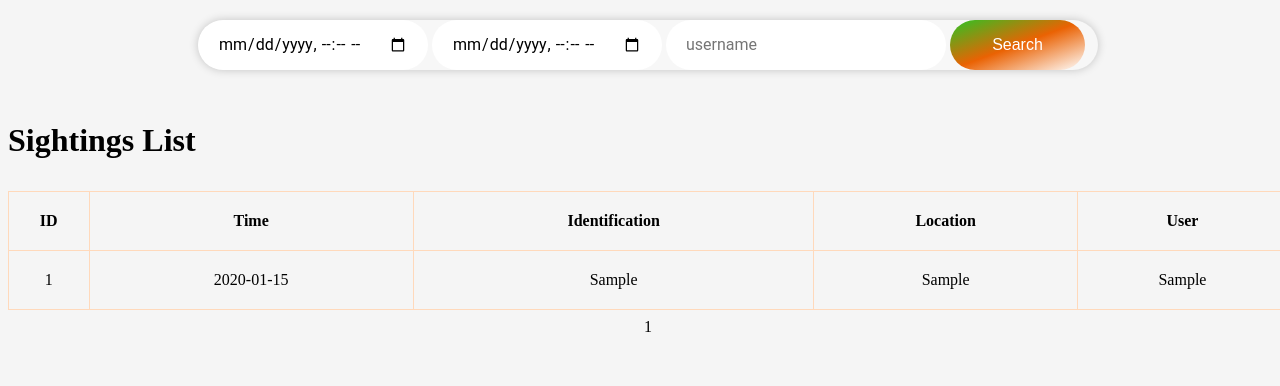
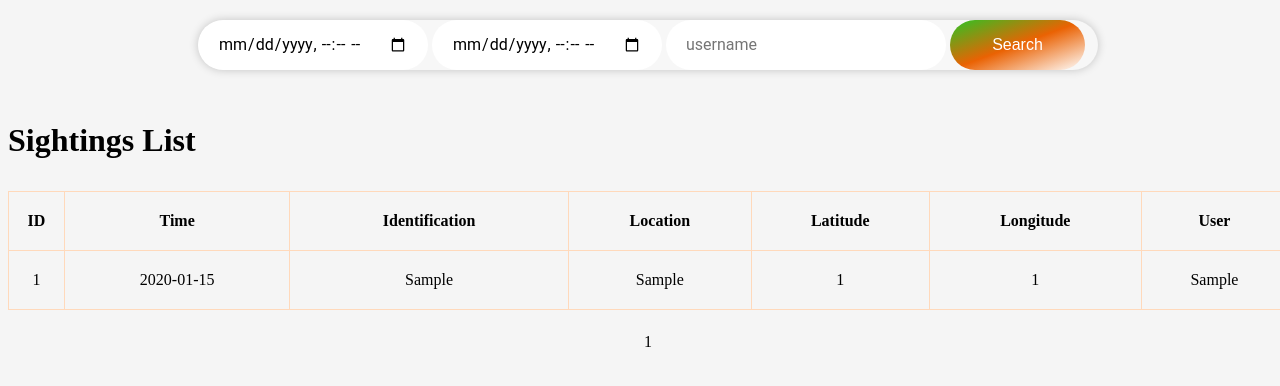
Before and after one commit to zard0214/bird_sightings, a Node server app: page /sighting/fetchSightingWithPage in a window 1280 px wide. Shown: the part 75-461 px from the top of the page. Run offline with Node 20, Linux system fonts and the light colour scheme; tables that the repository leaves empty hold one stand-in row (values such as "Sample post"); some libraries are stand-ins or nearby versions.

Commit message:
update list page

```diff
--- a/models/bird.js
+++ b/models/bird.js
@@ -5,8 +5,10 @@ mongoose.connect(config.mongodb , { useNewUrlParser: true })
 
 const birdSchema = new mongoose.Schema({
     Time: String,
-    Identification:String,
-    location:String,
+    Identification: String,
+    location: String,
+    latitude: Number,
+    longitude: Number,
     Witnesses: {
         type: String,
         ref: 'users'
--- a/public/stylesheets/sightings.css
+++ b/public/stylesheets/sightings.css
@@ -117,6 +117,7 @@ ul.pagination {
     display: inline-block;
     padding: 0;
     margin: 0;
+    margin-top: 15px;
 }
 
 ul.pagination li {display: inline;}
--- a/views/sighting_page.ejs
+++ b/views/sighting_page.ejs
@@ -35,6 +35,8 @@
             <th>Time</th>
             <th>Identification</th>
             <th>Location</th>
+            <th>Latitude</th>
+            <th>Longitude</th>
             <th>User</th>
         </tr>
     <tbody>
@@ -46,6 +48,8 @@
                <td><%=birds[i].Time%></td>
                <td><%=birds[i].Identification%></td>
                <td><%=birds[i].location%></td>
+               <td><%=birds[i].latitude%></td>
+               <td><%=birds[i].longitude%></td>
                <td><%=birds[i].Witnesses%></td>
         </tr>
     <% } %>
```
